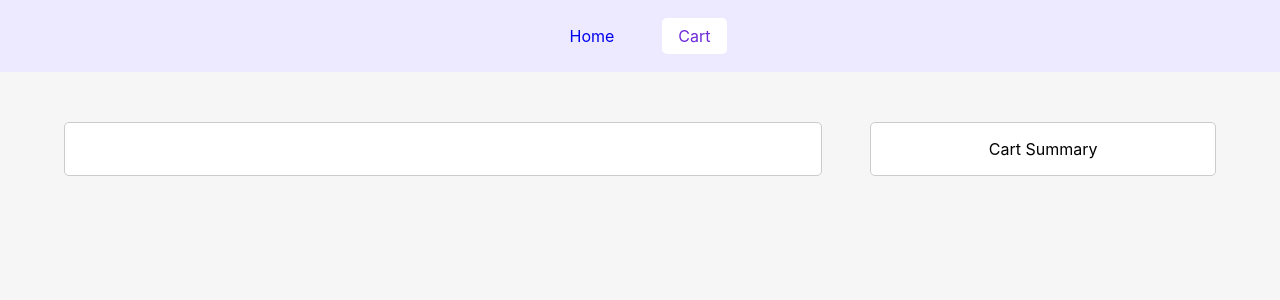
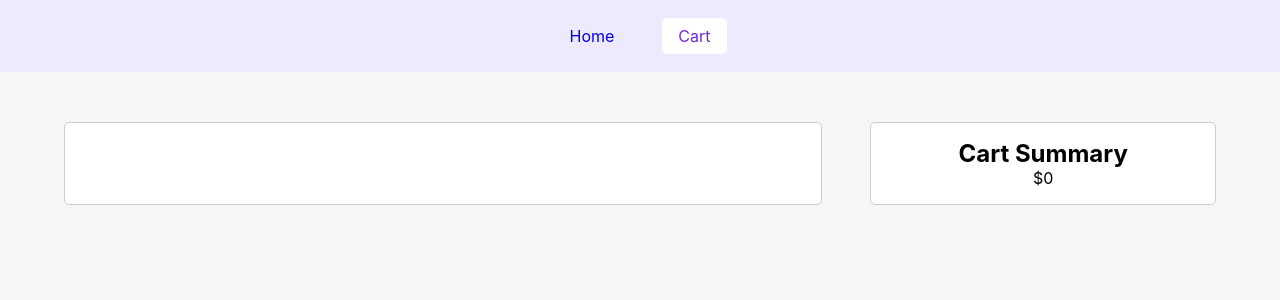
Before and after one commit to EhsanSaraee/Online-Shop, a React (Create React App) app: page /cart in a window 1280 px wide. Shown: the top 300 px of the page. Built offline with nearby package versions, Linux system fonts and the light colour scheme.

Commit message:
add cart total price

```diff
--- a/src/Contexts/Cart/cartReducer.js
+++ b/src/Contexts/Cart/cartReducer.js
@@ -11,7 +11,11 @@ const cartReducer = (state, action) => {
             updatedItem.quantity++;
             updatedCart[index] = updatedItem;
          }
-         return { ...state, cart: updatedCart };
+         return {
+            ...state,
+            cart: updatedCart,
+            total: state.total + payload.price,
+         };
       }
       case 'REMOVE_FROM_CART': {
          const updatedCart = [...state.cart];
@@ -21,11 +25,19 @@ const cartReducer = (state, action) => {
             const filteredCart = updatedCart.filter(
                (item) => item.id !== payload.id
             );
-            return { ...state, cart: filteredCart };
+            return {
+               ...state,
+               cart: filteredCart,
+               total: state.total - payload.price,
+            };
          } else {
             updatedItem.quantity--;
             updatedCart[index] = updatedItem;
-            return { ...state, cart: updatedCart };
+            return {
+               ...state,
+               cart: updatedCart,
+               total: state.total - payload.price,
+            };
          }
       }
       default:
--- a/src/Pages/CartPage/CartPage.jsx
+++ b/src/Pages/CartPage/CartPage.jsx
@@ -2,7 +2,7 @@ import { useCart, useCartDispatch } from '../../Contexts/Cart/CartProvider';
 import './CartPage.css';
 
 const CartPage = () => {
-   const { cart } = useCart();
+   const { cart, total } = useCart();
    const dispatch = useCartDispatch();
 
    const increment = (cartItem) => {
@@ -32,7 +32,10 @@ const CartPage = () => {
                   </div>
                ))}
             </section>
-            <section className="cartSummary">Cart Summary</section>
+            <section className="cartSummary">
+               <h2>Cart Summary</h2>
+               <div>${total}</div>
+            </section>
          </section>
       </main>
    );
```
